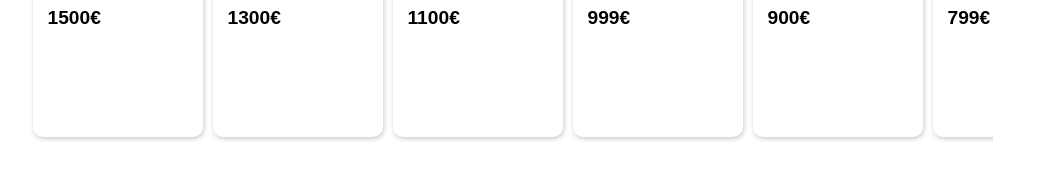
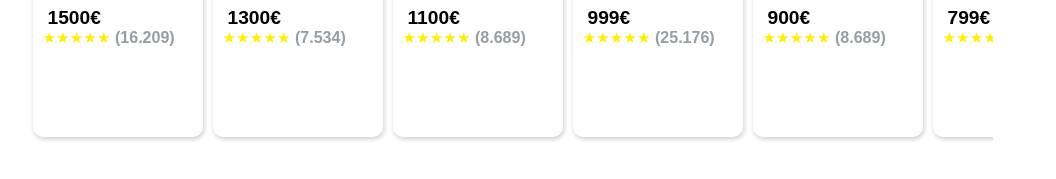
Before and after one commit to dibranhoxha/e-commerce-slider, a plain HTML site: page index.html in a window 1280 px wide. Shown: the part 283-462 px from the top of the page, without its empty margins (130-1186 px from the left). Drawn offline with Linux system fonts and the light colour scheme.

Commit message:
Added feedback data

```diff
--- a/index.html
+++ b/index.html
@@ -27,6 +27,7 @@
                     </div>
                     <div class="feedback">
                         <span class="feedback-stars"></span>
+                        <span class="feedback-amount"></span>
                     </div>
                 </div>
             </div>
--- a/script.js
+++ b/script.js
@@ -10,7 +10,8 @@ const iphoneData = [
         description: 'asdfasdfasdf',
         photoUrl: 'https://www.att.com/idpassets/sales/uf/compare/iphone-compare-page/150304-migration-iPhone12Pro_Max-retina.png',
         price: 1500,
-        feedback: '&starf;'
+        feedback: '&starf;&starf;&starf;&starf;&starf;',
+        feedbackAmount: "(16.209)"
     },
     {
         id: 2,
@@ -18,7 +19,8 @@ const iphoneData = [
         description: 'asdfasdfasdf',
         photoUrl: 'https://www.att.com/idpassets/sales/uf/compare/iphone-compare-page/150304-migration-iPhone12Pro-retina.png',
         price: 1300,
-        feedback: '&starf;'
+        feedback: '&starf;&starf;&starf;&starf;&starf;',
+        feedbackAmount: "(7.534)"
     },
     {
         id: 3,
@@ -26,7 +28,8 @@ const iphoneData = [
         description: 'asdfasdfasdf',
         photoUrl: 'https://www.att.com/idpassets/sales/uf/compare/iphone-compare-page/150304-migration-iPhone12-retina.png',
         price: 1100,
-        feedback: '&starf;'
+        feedback: '&starf;&starf;&starf;&starf;&starf;',
+        feedbackAmount: "(8.689)"
     },
     {
         id: 4,
@@ -34,7 +37,8 @@ const iphoneData = [
         description: 'asdfasdfasdf',
         photoUrl: 'https://www.att.com/idpassets/sales/uf/compare/iphone-compare-page/149432-compare-page-iphone11ProMax.png',
         price: 999,
-        feedback: '&starf;'
+        feedback: '&starf;&starf;&starf;&starf;&starf;',
+        feedbackAmount: "(25.176)"
     },
     {
         id: 5,
@@ -42,7 +46,8 @@ const iphoneData = [
         description: 'asdfasdfasdf',
         photoUrl: 'https://www.att.com/idpassets/sales/uf/compare/iphone-compare-page/149432-compare-page-iphone11PRO.png',
         price: 900,
-        feedback: '&starf;'
+        feedback: '&starf;&starf;&starf;&starf;&starf;',
+        feedbackAmount: "(8.689)"
     },
     {
         id: 6,
@@ -50,7 +55,8 @@ const iphoneData = [
         description: 'asdfasdfasdf',
         photoUrl: 'https://www.att.com/idpassets/sales/uf/compare/iphone-compare-page/149432-compare-page-iphone11.png',
         price: 799,
-        feedback: '&starf;'
+        feedback: '&starf;&starf;&starf;&starf;&starf;',
+        feedbackAmount: "(12.304)"
     },
     {
         id: 7,
@@ -58,7 +64,8 @@ const iphoneData = [
         description: 'asdfasdfasdf',
         photoUrl: 'https://www.att.com/idpassets/sales/uf/compare/iphone-compare-page/149432-compare-page-iphoneXsMax.png',
         price: 650,
-        feedback: '&starf;'
+        feedback: '&starf;&starf;&starf;&starf;&starf;',
+        feedbackAmount: "(15.126)"
     },
     {
         id: 8,
@@ -66,7 +73,8 @@ const iphoneData = [
         description: 'asdfasdfasdf',
         photoUrl: 'https://www.att.com/idpassets/sales/uf/compare/iphone-compare-page/149432-compare-page-iphoneXs.png',
         price: 599,
-        feedback: '&starf;'
+        feedback: '&starf;&starf;&starf;&starf;&starf;',
+        feedbackAmount: "(5.346)"
     },
     {
         id: 9,
@@ -74,7 +82,8 @@ const iphoneData = [
         description: 'asdfasdfasdf',
         photoUrl: 'https://www.att.com/idpassets/sales/uf/compare/iphone-compare-page/149432-compare-page-iphoneXR.png',
         price: 550,
-        feedback: '&starf;'
+        feedback: '&starf;&starf;&starf;&starf;&starf;',
+        feedbackAmount: "(5.076)"
     },
     {
         id: 10,
@@ -82,7 +91,8 @@ const iphoneData = [
         description: 'asdfasdfasdf',
         photoUrl: 'https://www.att.com/idpassets/sales/uf/compare/iphone-compare-page/149432-compare-page-iphoneXs.png',
         price: 480,
-        feedback: '&starf;'
+        feedback: '&starf;&starf;&starf;&starf;&starf;',
+        feedbackAmount: "(15.146)"
     },
     {
         id: 11,
@@ -90,7 +100,8 @@ const iphoneData = [
         description: 'asdfasdfasdf',
         photoUrl: 'https://www.att.com/idpassets/sales/uf/compare/iphone-compare-page/149432-compare-page-iphone8Plus.png',
         price: 330,
-        feedback: '&starf;'
+        feedback: '&starf;&starf;&starf;&starf;&starf;',
+        feedbackAmount: "(2.223)"
     },
     {
         id: 12,
@@ -98,7 +109,8 @@ const iphoneData = [
         description: 'asdfasdfasdf',
         photoUrl: 'https://www.att.com/idpassets/sales/uf/compare/iphone-compare-page/150304-migration-iPhone12Pro_Max-retina.png',
         price: 1500,
-        feedback: '&starf;'
+        feedback: '&starf;&starf;&starf;&starf;&starf;',
+        feedbackAmount: "(25.176)"
     },
     {
         id: 13,
@@ -106,7 +118,8 @@ const iphoneData = [
         description: 'asdfasdfasdf',
         photoUrl: 'https://www.att.com/idpassets/sales/uf/compare/iphone-compare-page/150304-migration-iPhone12Pro-retina.png',
         price: 1300,
-        feedback: '&starf;'
+        feedback: '&starf;&starf;&starf;&starf;&starf;',
+        feedbackAmount: "(4.564)"
     },
     {
         id: 14,
@@ -114,7 +127,8 @@ const iphoneData = [
         description: 'asdfasdfasdf',
         photoUrl: 'https://www.att.com/idpassets/sales/uf/compare/iphone-compare-page/150304-migration-iPhone12-retina.png',
         price: 1100,
-        feedback: '&starf;'
+        feedback: '&starf;&starf;&starf;&starf;&starf;',
+        feedbackAmount: "(6.143)"
     },
     {
         id: 15,
@@ -122,7 +136,8 @@ const iphoneData = [
         description: 'asdfasdfasdf',
         photoUrl: 'https://www.att.com/idpassets/sales/uf/compare/iphone-compare-page/149432-compare-page-iphone11ProMax.png',
         price: 999,
-        feedback: '&starf;'
+        feedback: '&starf;&starf;&starf;&starf;&starf;',
+        feedbackAmount: "(8.156)"
     },
     {
         id: 16,
@@ -130,7 +145,8 @@ const iphoneData = [
         description: 'asdfasdfasdf',
         photoUrl: 'https://www.att.com/idpassets/sales/uf/compare/iphone-compare-page/149432-compare-page-iphone11PRO.png',
         price: 900,
-        feedback: '&starf;'
+        feedback: '&starf;&starf;&starf;&starf;&starf;',
+        feedbackAmount: "(3.176)"
     },
     {
         id: 17,
@@ -138,7 +154,8 @@ const iphoneData = [
         description: 'asdfasdfasdf',
         photoUrl: 'https://www.att.com/idpassets/sales/uf/compare/iphone-compare-page/149432-compare-page-iphone11.png',
         price: 799,
-        feedback: '&starf;'
+        feedback: '&starf;&starf;&starf;&starf;&starf;',
+        feedbackAmount: "(15.176)"
     },
     {
         id: 18,
@@ -146,7 +163,8 @@ const iphoneData = [
         description: 'asdfasdfasdf',
         photoUrl: 'https://www.att.com/idpassets/sales/uf/compare/iphone-compare-page/149432-compare-page-iphoneXsMax.png',
         price: 650,
-        feedback: '&starf;'
+        feedback: '&starf;&starf;&starf;&starf;&starf;',
+        feedbackAmount: "(12.136)"
     },
     {
         id: 19,
@@ -154,7 +172,8 @@ const iphoneData = [
         description: 'asdfasdfasdf',
         photoUrl: 'https://www.att.com/idpassets/sales/uf/compare/iphone-compare-page/149432-compare-page-iphoneXs.png',
         price: 599,
-        feedback: '&starf;'
+        feedback: '&starf;&starf;&starf;&starf;&starf;',
+        feedbackAmount: "(7.689)"
     },
     {
         id: 20,
@@ -162,7 +181,8 @@ const iphoneData = [
         description: 'asdfasdfasdf',
         photoUrl: 'https://www.att.com/idpassets/sales/uf/compare/iphone-compare-page/149432-compare-page-iphoneXR.png',
         price: 550,
-        feedback: '&starf;'
+        feedback: '&starf;&starf;&starf;&starf;&starf;',
+        feedbackAmount: "(9.876)"
     },
     {
         id: 21,
@@ -170,7 +190,8 @@ const iphoneData = [
         description: 'asdfasdfasdf',
         photoUrl: 'https://www.att.com/idpassets/sales/uf/compare/iphone-compare-page/149432-compare-page-iphoneXs.png',
         price: 480,
-        feedback: '&starf;'
+        feedback: '&starf;&starf;&starf;&starf;&starf;',
+        feedbackAmount: "(5.432)"
     },
     {
         id: 22,
@@ -178,7 +199,8 @@ const iphoneData = [
         description: 'asdfasdfasdf',
         photoUrl: 'https://www.att.com/idpassets/sales/uf/compare/iphone-compare-page/149432-compare-page-iphone8Plus.png',
         price: 330,
-        feedback: '&starf;'
+        feedback: '&starf;&starf;&starf;&starf;&starf;',
+        feedbackAmount: "(7.176)"
     },
     {
         id: 23,
@@ -186,7 +208,8 @@ const iphoneData = [
         description: 'asdfasdfasdf',
         photoUrl: 'https://www.att.com/idpassets/sales/uf/compare/iphone-compare-page/150304-migration-iPhone12Pro_Max-retina.png',
         price: 1500,
-        feedback: '&starf;'
+        feedback: '&starf;&starf;&starf;&starf;&starf;',
+        feedbackAmount: "(25.176)"
     },
     {
         id: 24,
@@ -194,7 +217,8 @@ const iphoneData = [
         description: 'asdfasdfasdf',
         photoUrl: 'https://www.att.com/idpassets/sales/uf/compare/iphone-compare-page/150304-migration-iPhone12Pro-retina.png',
         price: 1300,
-        feedback: '&starf;'
+        feedback: '&starf;&starf;&starf;&starf;&starf;',
+        feedbackAmount: "(5.112)"
     },
 ];
 
@@ -215,6 +239,10 @@ function displayCards(iPhoneData) {
         model.innerText = product.name;
         let price = clone.querySelector(".price-container .price");
         price.innerText = product.price;
+        let feedback = clone.querySelector(".feedback-stars");
+        feedback.innerHTML = product.feedback;
+        let feedbackAmount = clone.querySelector(".feedback-amount");
+        feedbackAmount.innerHTML = product.feedbackAmount;
         sliderContainer.appendChild(clone);
     })
 
@@ -246,7 +274,7 @@ function displayCards(iPhoneData) {
 
 function checkScroll() {
     let difference = sliderContainer.scrollWidth - sliderContainer.offsetWidth;
-    console.log(sliderContainer.scrollLeft, difference)
+    // console.log(sliderContainer.scrollLeft, difference)
     if (sliderContainer.scrollLeft >= difference) {
         rightArrow.style.display = "none";
     } else if (sliderContainer.scrollLeft > 0) {
--- a/style.css
+++ b/style.css
@@ -71,17 +71,37 @@ a > span {
 	text-align: left;
 }
 
+.feedback {
+	padding-left: 5px;
+}
+
+.feedback-stars {
+	color: rgb(255, 238, 0);
+	font-size: 0.95em;
+}
+
+.feedback-amount {
+	font-size: 1em;
+	font-weight: bold;
+	color: #949fa5;
+}
+
 .navigation {
 	display: flex;
 	justify-content: center;
 	align-items: center;
-	width: 65px;
-	height: 65px;
+	width: 60px;
+	height: 60px;
 	background-color: #fff;
 	box-shadow: 2px 2px 15px rgba(0, 0, 0, 0.2);
 	border-radius: 50%;
 	z-index: 999;
 	top: 180px;
+}
+
+.navigation img {
+	width: 40%;
+	height: 40%;
 }
 
 .navigation-left {
@@ -90,15 +110,7 @@ a > span {
 	left: 10.2vw;
 }
 
-.navigation-left img {
-	height: 50%;
-}
-
 .navigation-right {
 	position: fixed;
 	right: 10.2vw;
 }
-
-.navigation-right img {
-	height: 50%;
-}
```
